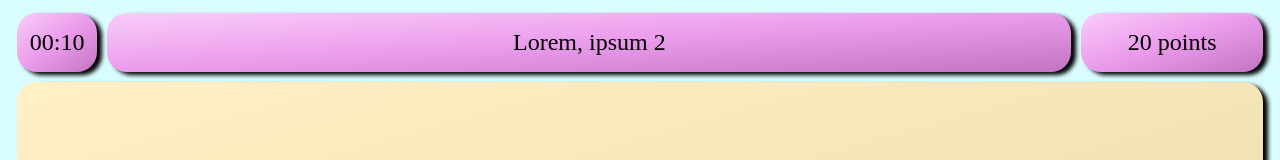
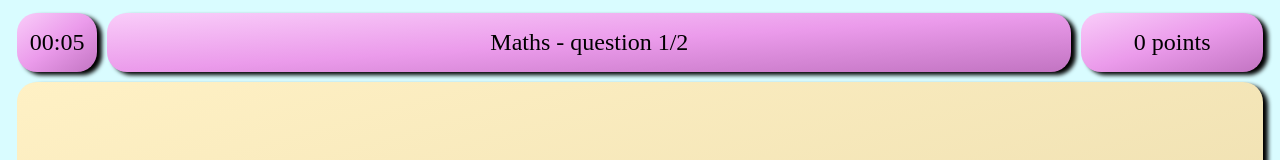
Before and after one commit to Nircek/quiz, a plain HTML site: page index.html in a window 1280 px wide. Shown: the top 160 px of the page. Drawn offline with Linux system fonts and the light colour scheme.

Commit message:
Add a timer

```diff
--- a/index.html
+++ b/index.html
@@ -11,7 +11,7 @@
   <body>
     <div class="flex">
       <div class="timer">
-        <p>00:10</p>
+        <p>00:00</p>
       </div>
       <div class="counter">
         <p>
@@ -48,7 +48,10 @@
         <p>Quisquam, beatae perferendis!</p>
       </div>
       <div class="footer">
-        <p>Lorem ipsum dolor sit amet consectetur adipisicing elit. Quas, doloremque.</p>
+        <p>
+          Lorem ipsum dolor sit amet consectetur adipisicing elit. Quas,
+          doloremque.
+        </p>
       </div>
     </div>
   </body>
--- a/quiz.js
+++ b/quiz.js
@@ -1,6 +1,7 @@
 var data = {
-  title: 'Maths',
+  title: 'Maths - question',
   author: 'Nircek',
+  points: 'points',
   questions: [
     {
       question: '2+2=?',
@@ -57,8 +58,12 @@ cmain = (x, i = true) =>
       )
     : [...main.getElementsByClassName(x)];
 var question_i = 0;
+var points = 0;
 cmain('footer')[0].innerHTML = data.author;
 question_update = () => {
+  cmain('counter')[0].innerHTML =
+    data.title + ' ' + (question_i + 1) + '/' + data.questions.length;
+  cmain('points')[0].innerHTML = points + ' ' + data.points;
   let q = data.questions[question_i];
   cmain('question')[0].innerHTML = q.question;
   n = Math.min(cmain('answer').length, q.answers.length);
@@ -81,3 +86,15 @@ question_update = () => {
   // console.log(cmain('answer').map((x) => x.getAttribute('c')%7));
 };
 question_update();
+var start = Date.now() / 1000;
+timer_update = () => {
+  let s = '';
+  let t = Date.now() / 1000 - start;
+  s += ('0' + ((t / 60) | 0)).slice(-2);
+  s += ':';
+  s += ('0' + (t % 60 | 0)).slice(-2);
+  cmain('timer')[0].innerText = s;
+  console.log(s);
+};
+var timer = setInterval(timer_update, 1000);
+cmain('timer');
```
